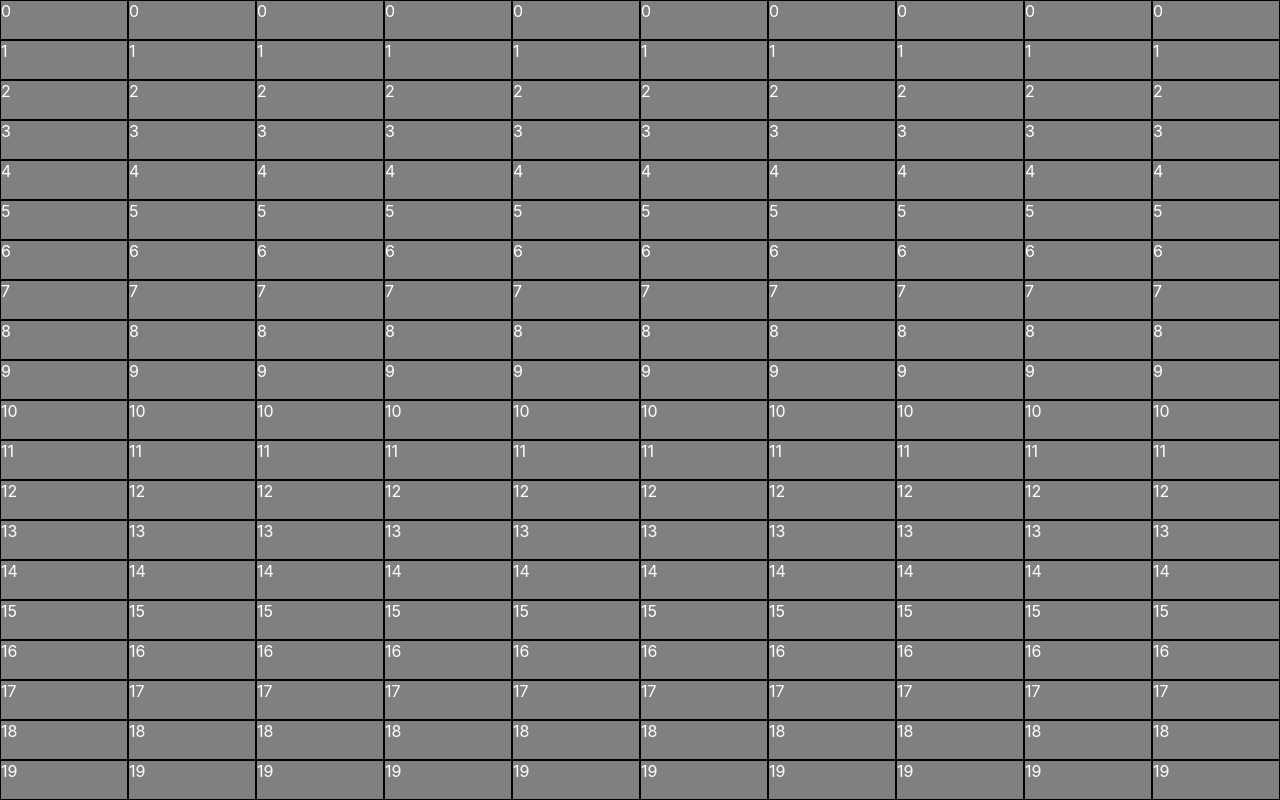
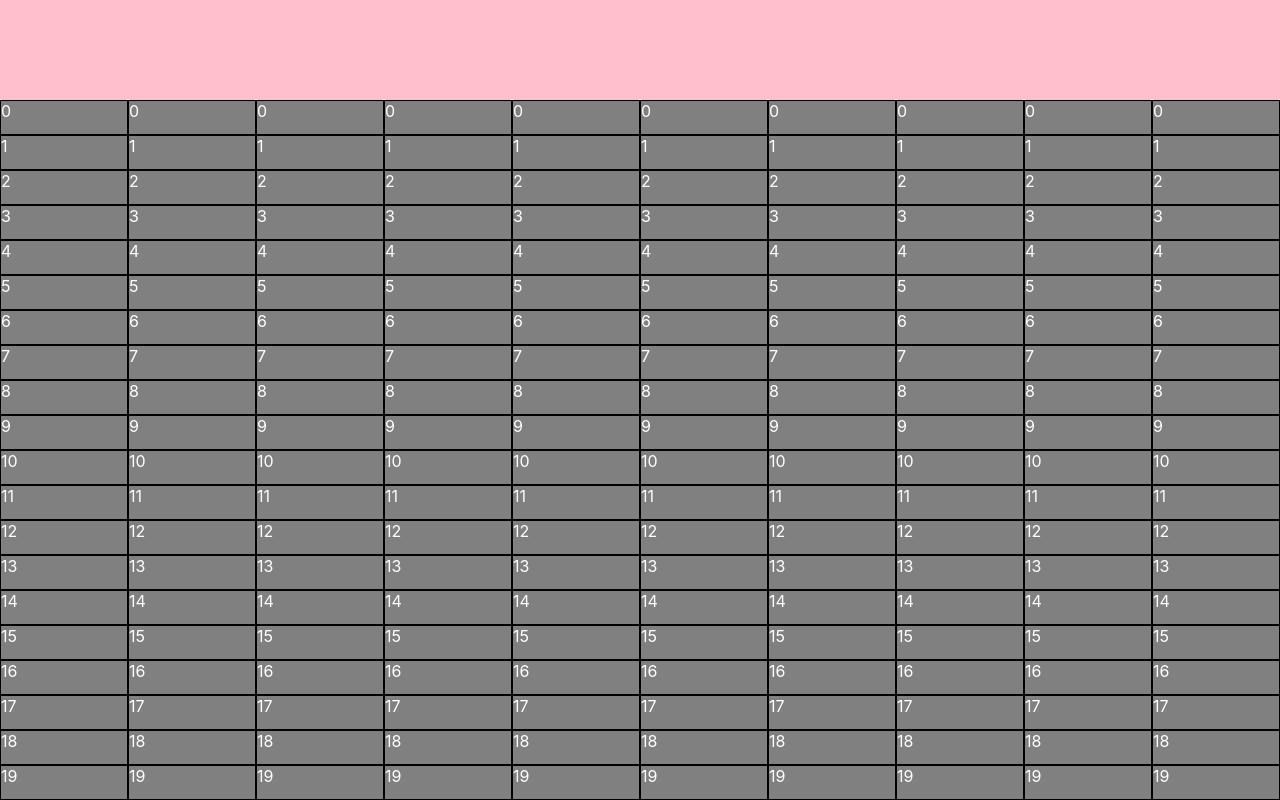
Before and after one commit to GrantDarling/algorithm-visualizer, a React (Create React App) app: page / in a window 1280 px wide. Built offline with nearby package versions, Linux system fonts and the light colour scheme.

Commit message:
added an Algorithmn Visualizer component

```diff
--- a/package.json
+++ b/package.json
@@ -12,6 +12,7 @@
     "react": "^17.0.2",
     "react-dom": "^17.0.2",
     "react-scripts": "4.0.3",
+    "styled-components": "^5.3.3",
     "typescript": "^4.1.2",
     "web-vitals": "^1.0.1"
   },
@@ -40,6 +41,10 @@
     ]
   },
   "devDependencies": {
+    "@types/styled-components": "^5.1.15",
     "enzyme": "^3.11.0"
+  },
+  "resolutions": {
+    "styled-components": "^5"
   }
 }
--- /dev/null
+++ b/src/AlgorithmnVisualizer.tsx
@@ -0,0 +1,23 @@
+import { Grid } from "./Components/Grid/grid";
+import { Header } from "./Components/Header/header";
+import styled from "styled-components";
+
+const Container = styled.div`
+  height: 100vh;
+  width: 100vw;
+  display: grid;
+  grid-template-rows: minmax(1px, auto) 1fr;
+`;
+type AlgorithmnVisualizerProps = {
+  x: null;
+};
+
+export const AlgorithmnVisualizer = ({ x }: AlgorithmnVisualizerProps) => {
+  return (
+    <Container>
+      <Header x={null} />
+      <Grid columns={10} rows={20} />
+      {/* <div style={{ width: "100%" }}>Hello</div> */}
+    </Container>
+  );
+};
--- a/src/App.tsx
+++ b/src/App.tsx
@@ -1,9 +1,8 @@
-import React from "react";
 import "./App.css";
-import { Grid } from "./Components/Grid/grid";
+import { AlgorithmnVisualizer } from "./AlgorithmnVisualizer";
 
 function App() {
-  return <Grid columns={10} rows={20} />;
+  return <AlgorithmnVisualizer x={null} />;
 }
 
 export default App;
--- /dev/null
+++ b/src/Components/Header/header.tsx
@@ -0,0 +1,16 @@
+import styled from "styled-components";
+
+const Head = styled.div<{ x: string }>`
+  background: ${(props) => props.x};
+  color: white;
+  height: 100px;
+  width: 100%;
+`;
+
+type HeaderProps = {
+  x: null;
+};
+
+export const Header = ({ x }: HeaderProps) => {
+  return <Head x={"pink"}></Head>;
+};
```
Also changed, not shown: 2 other files (tests, documents, lock files or other folders).
